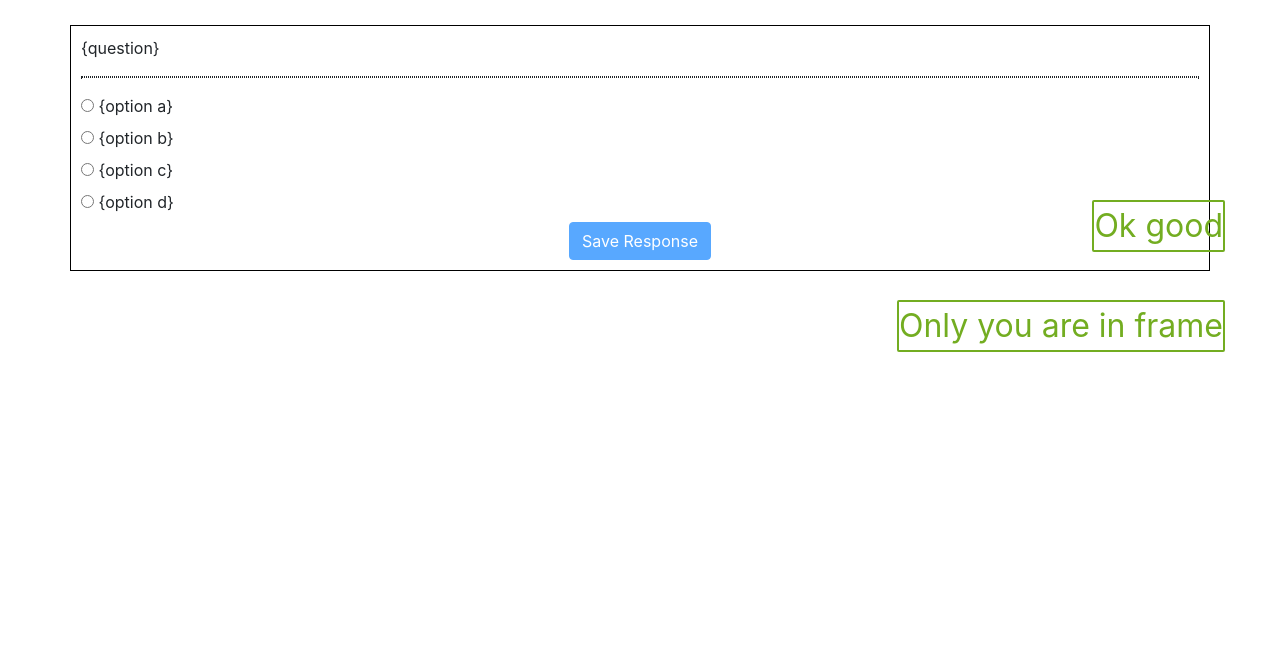
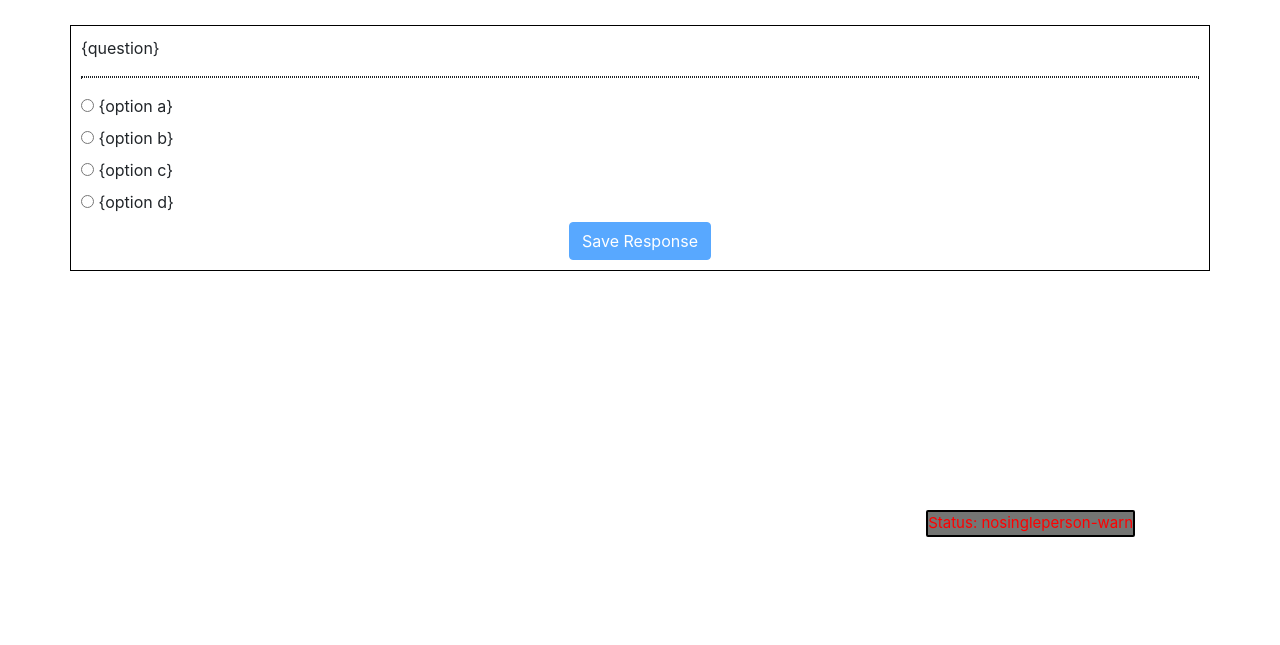
Before and after one commit to AkashArasu/Team-Kanyaraasi-final, a Django app: page /test/1 in a window 1280 px wide; the page is wider, and only the part inside the window is pictured. Shown: the part 155-800 px from the top of that part. Run offline with Django 3.2, Linux system fonts and the light colour scheme; some libraries are stand-ins or nearby versions.

Commit message:
Fix ribbons

```diff
--- a/server/main_app/static/assets/monitor_script.js
+++ b/server/main_app/static/assets/monitor_script.js
@@ -6,7 +6,7 @@ let poses = [];
 let memory = null;
 let wnd = [];
 let warn = []
-let sz = 300;
+let sz = 200;
 //
 
 //Config vars for people in frame
@@ -52,10 +52,12 @@ function setup() {
 	//
 	cnv = createCanvas(250, 250);
 	webcam_output = createCapture(VIDEO);
+	// cnve = document.getElementById('defaultCanvas0')
+	// cnve.style.top = "510px";
 	console.log(width, height);
 	webcam_output.size(width, height);
 
-	cnv.position(1080+200, 57);
+	cnv.position(1080+200, 455);
 	poseNet = ml5.poseNet(webcam_output, modelReady);
 
 	poseNet.on('pose', function(results) {
@@ -64,13 +66,19 @@ function setup() {
 	webcam_output.hide();
 }
 
-susMarker = (type) => {
-	if (sus_time_markers.length == 0) {
-		sus_time_markers.push([frame_counter, type]);
+susMarker = (type, color) => {
+	if (color != "green") {
+		if (sus_time_markers.length == 0) {
+			sus_time_markers.push([frame_counter, type, color]);
+		}
+		else if (sus_time_markers[sus_time_markers.length - 1][1] != type) {
+			sus_time_markers.push([frame_counter, type, color]);
+		}
 	}
-	else if (sus_time_markers[sus_time_markers.length - 1][1] != type) {
-		sus_time_markers.push([frame_counter, type]);
-	}
+
+	var el = document.getElementById('status');
+	el.style.color = color;
+	select('#status').html("Status: "+type);
 }
 
 function modelReady() {
@@ -82,7 +90,7 @@ function modelReady() {
 
 handle_multiple_people = () => {
 	//
-	multiple_people_memory.add(poses.length>=2?2:1);
+	multiple_people_memory.add(poses.length==1?1:2);
 	people_wnd.push(multiple_people_memory.obgetMode());
 	let res = null;
 	if (people_wnd.length >= sz_people) {
@@ -96,26 +104,24 @@ handle_multiple_people = () => {
 		people_wnd.shift();
 	}
 
-	if (people_warn.length >= 5 && people_warn[0] == 1)
+	if (people_warn.length >= 5 && people_warn[0] == 1) {
 		people_warn = [];
+		susMarker("Ok", "green");
+	}
 	if (people_warn.length == 3 && people_warn[0] != 1) {
 		console.log("PLEASE ASK PEOPLE TO MOVE AWAY FROM YOU");
 		//sus_time_markers.push([frame_counter, "multipeople-warn"]);
-		susMarker("multipeople-warn");
-		var el = document.getElementById('status');
-		el.style.borderColor = "yellow";
-		el.style.color = "yellow";
-		select('#status_people').html('PLEASE ASK PEOPLE TO MOVE AWAY FROM YOU');
+		susMarker("nosingleperson-warn","red");
 	}
-	if (warn.length >= 5 && warn[0] != 1) {
-		//sus_time_markers.push([frame_counter, "multipeople-critical"]);
-		susMarker("multipeople-critical");
-		select('#status_people').html('Ask people to run away!');
-		var el = document.getElementById('status_people');
-		el.style.borderColor = "red";
-		el.style.color = "red";
-		//select('#videoPlayer').pause();
-	}
+	// if (warn.length >= 5 && warn[0] != 1) {
+	// 	//sus_time_markers.push([frame_counter, "multipeople-critical"]);
+	// 	susMarker("multipeople-critical");
+	// 	select('#status_people').html('Ask people to run away!');
+	// 	var el = document.getElementById('status_people');
+	// 	el.style.borderColor = "red";
+	// 	el.style.color = "red";
+	// 	//select('#videoPlayer').pause();
+	// }
 	//
 }
 
@@ -125,7 +131,7 @@ function draw() {
 	handle_multiple_people();
 	drawKeypoints();
 	drawSkeleton();
-	console.log(sus_time_markers);
+	// console.log(sus_time_markers);
 }
 
 function drawKeypoints() {
@@ -164,25 +170,29 @@ function checkValidity(pose)
 		for (var i = 0; i < 100;++i)
 		wnd.shift();
 	}
-	if (warn.length >= 5 && warn[0] == 's')
+	if (warn.length >= 5 && warn[0] == 's') {
 		warn = [];
+		susMarker("Ok", "green");
+	}
 	if (warn.length == 3 && warn[0] != 's') {
 		console.log("WARN");
 		//sus_time_markers.push([frame_counter, "lookaway-warn"]);
-		susMarker("lookaway-warn");
-		var el = document.getElementById('status');
-		el.style.borderColor = "yellow";
-		el.style.color = "yellow";
-		select('#status').html('Warning');
+		susMarker("lookaway-warn","yellow");
+		// var el = document.getElementById('status');
+		// el.style.borderColor = "yellow";
+		// el.style.color = "yellow";
+		// select('#status').html('Warning');
 	}
 	if (warn.length >= 5 && warn[0] != 'l') {
 		select('#status').html('Concentrate!');
+		warn = [];
 		//sus_time_markers.push([frame_counter, "lookaway-critical"]);
-		susMarker("lookaway-critical");
-		var el = document.getElementById('status');
-		el.style.borderColor = "red";
-		el.style.color = "red";
-		select('#videoPlayer').pause();
+		susMarker("lookaway-critical", "red");
+		alert("Please dont try to copy your activity is monitored!");
+		// var el = document.getElementById('status');
+		// el.style.borderColor = "red";
+		// el.style.color = "red";
+		// select('#videoPlayer').pause();
 	}
 	//wait till certain number of poses generate say 20000
 
--- a/server/main_app/templates/test_in_progress.html
+++ b/server/main_app/templates/test_in_progress.html
@@ -109,11 +109,10 @@
         </div>
 
     <div id="status"
-        style="font-size:xx-large;position:absolute;top:350px;right:50px;margin:5px;border-radius: 2px;color:#73AD21;border: 2px solid #73AD21;">
-        Ok good</div>
-    <div id="status_people"
-        style="font-size:xx-large;position:absolute;top:450px;right:50px;margin:5px;border-radius: 2px;color:#73AD21;border: 2px solid #73AD21;">
-        Only you are in frame</div>
+        style="z-index:1000;font-size:15px;position:absolute;top:660px;right:140px;margin:5px;
+        border-radius: 2px;color:green;border: 2px solid #000000;background-color: #747573;">
+        Status: Ok
+    </div>
         <div class="container" style="margin: 50px auto auto auto; border:1px solid black; padding: 10px;">
             <div class="question text-justify"> {question} </div> <hr style="border: 1px dotted;">
                 <div>
```
